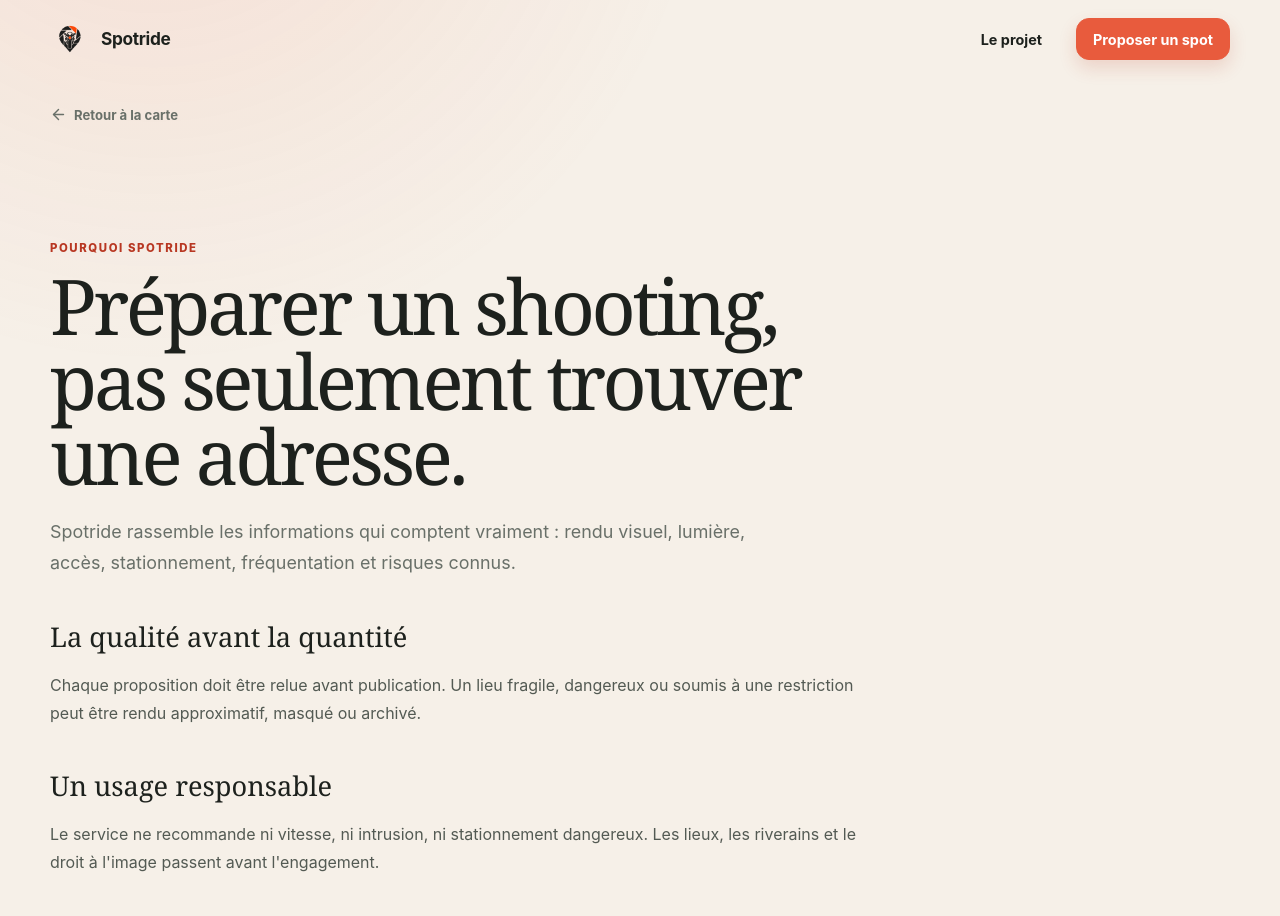
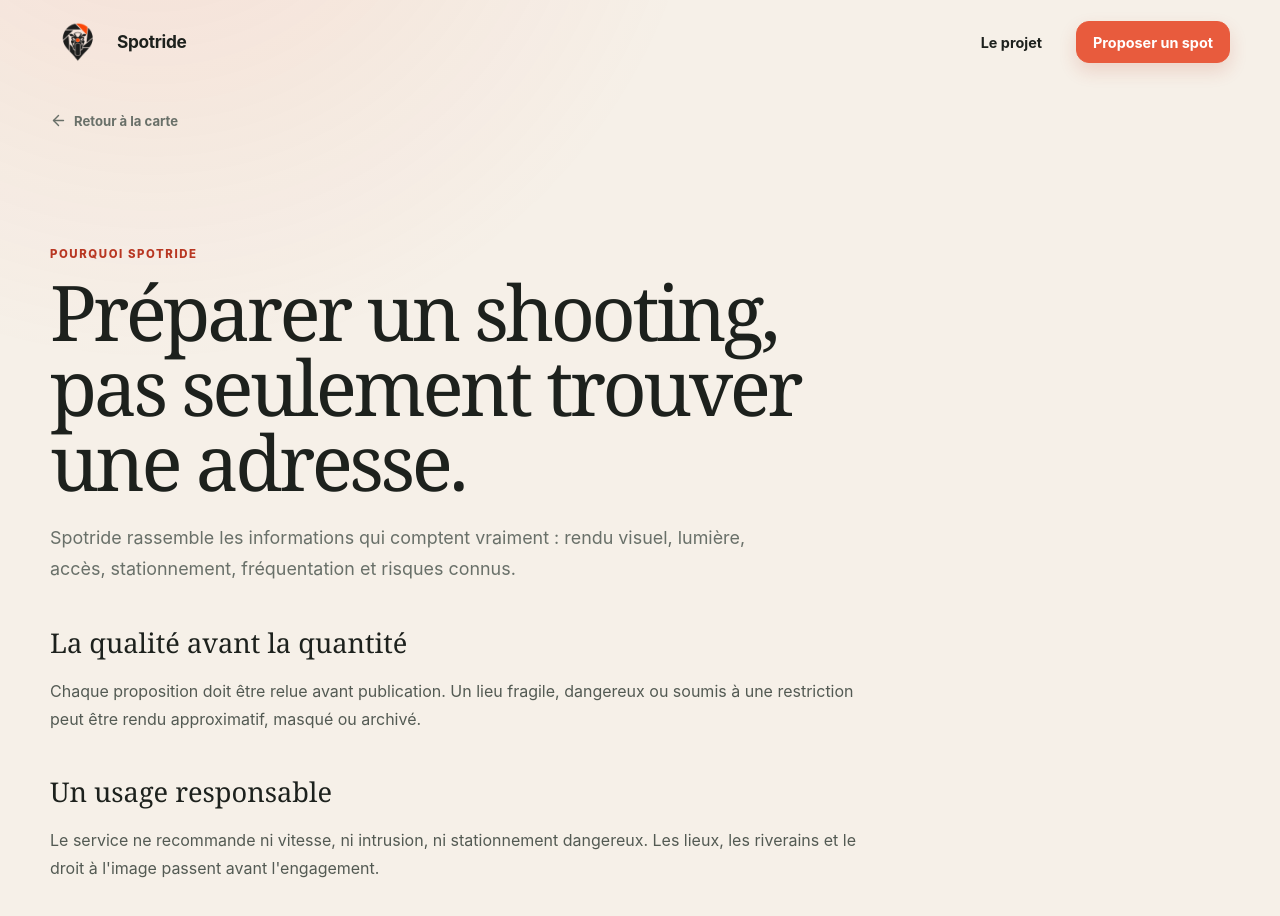
Before and after one commit to timeocambon/shooting_maps, a Next.js app: page /a-propos in a window 1280 px wide. Shown: the top 916 px of the page. Built offline with nearby package versions, Linux system fonts and the light colour scheme; no server answers.

Commit message:
Agrandir le logo dans le header

```diff
--- a/src/app/globals.css
+++ b/src/app/globals.css
@@ -61,8 +61,8 @@ a { color: inherit; text-decoration: none; }
 
 .brand { display: inline-flex; align-items: center; gap: 11px; letter-spacing: -0.02em; }
 .brand-mark {
-  width: 40px;
-  height: 40px;
+  width: 56px;
+  height: 56px;
   display: grid;
   place-items: center;
 }
@@ -714,6 +714,7 @@ a { color: inherit; text-decoration: none; }
 
 @media (max-width: 620px) {
   .site-header { min-height: 68px; }
+  .brand-mark { width: 46px; height: 46px; }
   .main-nav > a:first-child { display: none; }
   .demo-banner { align-items: start; flex-direction: column; gap: 3px; }
   .explorer { margin-inline: 8px; border-radius: 18px; }
--- a/src/components/site-header.tsx
+++ b/src/components/site-header.tsx
@@ -6,7 +6,7 @@ export function SiteHeader() {
     <header className="site-header">
       <Link className="brand" href="/" aria-label="Spotride — accueil">
         <span className="brand-mark" aria-hidden="true">
-          <Image src="/brand/logo-mark.png" alt="" width={40} height={40} priority />
+          <Image src="/brand/logo-mark.png" alt="" width={56} height={56} priority />
         </span>
         <span>
           <strong>Spotride</strong>
```
